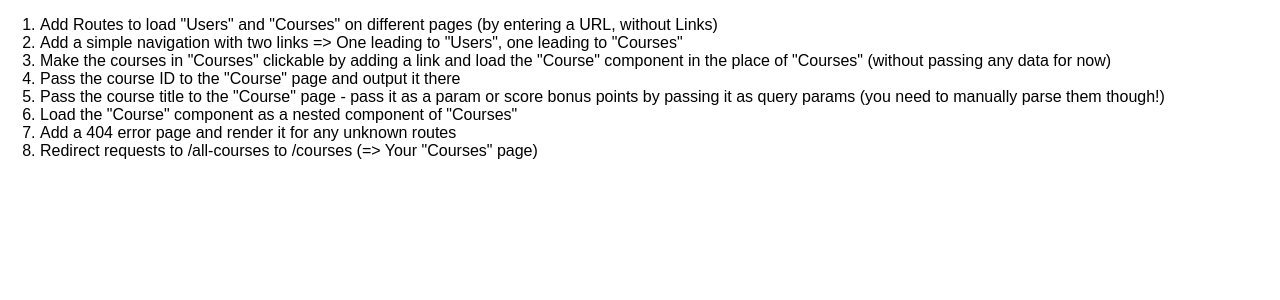
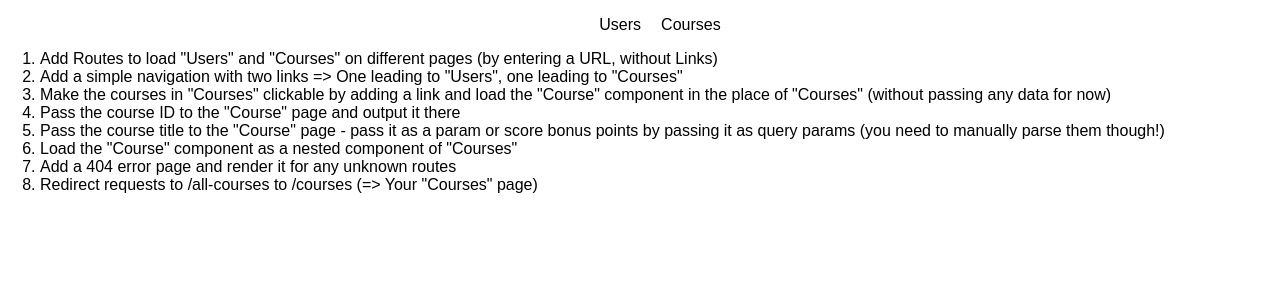
Before and after one commit to Oksana-1/react-routing, a React (Create React App) app: page / in a window 1280 px wide. Shown: the top 300 px of the page. Built offline with nearby package versions, Linux system fonts and the light colour scheme.

Commit message:
Add simple navigation menu

```diff
--- a/src/App.js
+++ b/src/App.js
@@ -1,5 +1,5 @@
 import React, { Component } from 'react';
-import {BrowserRouter, Route, Switch} from "react-router-dom";
+import {BrowserRouter, Route, Switch, NavLink} from "react-router-dom";
 
 import Courses from './containers/Courses/Courses';
 import Users from './containers/Users/Users';
@@ -9,10 +9,18 @@ class App extends Component {
     return (
       <div className="App">
         <BrowserRouter>
-            <Switch>
-                <Route path="/users" component={Users}/>
-                <Route path="/courses" component={Courses}/>
-            </Switch>
+            <React.Fragment>
+                <nav className="Navigation">
+                    <ul>
+                        <li><NavLink to="/users">Users</NavLink></li>
+                        <li><NavLink to="/courses">Courses</NavLink></li>
+                    </ul>
+                </nav>
+                <Switch>
+                    <Route path="/users" component={Users}/>
+                    <Route path="/courses" component={Courses}/>
+                </Switch>
+            </React.Fragment>
         </BrowserRouter>
         <ol style={{textAlign: 'left'}}>
           <li>Add Routes to load "Users" and "Courses" on different pages (by entering a URL, without Links)</li>
--- a/src/index.css
+++ b/src/index.css
@@ -4,3 +4,20 @@ body {
   font-family: sans-serif;
   text-align: center;
 }
+.Navigation ul {
+  display: flex;
+  align-items: center;
+  justify-content: center;
+  list-style-type: none;
+}
+.Navigation ul li {
+  padding: 0 10px;
+}
+.Navigation ul li a {
+  text-decoration: none;
+  color: black;
+  transition: all 0.2s ease;
+}
+.Navigation ul li a:hover {
+  color: red;
+}
```
